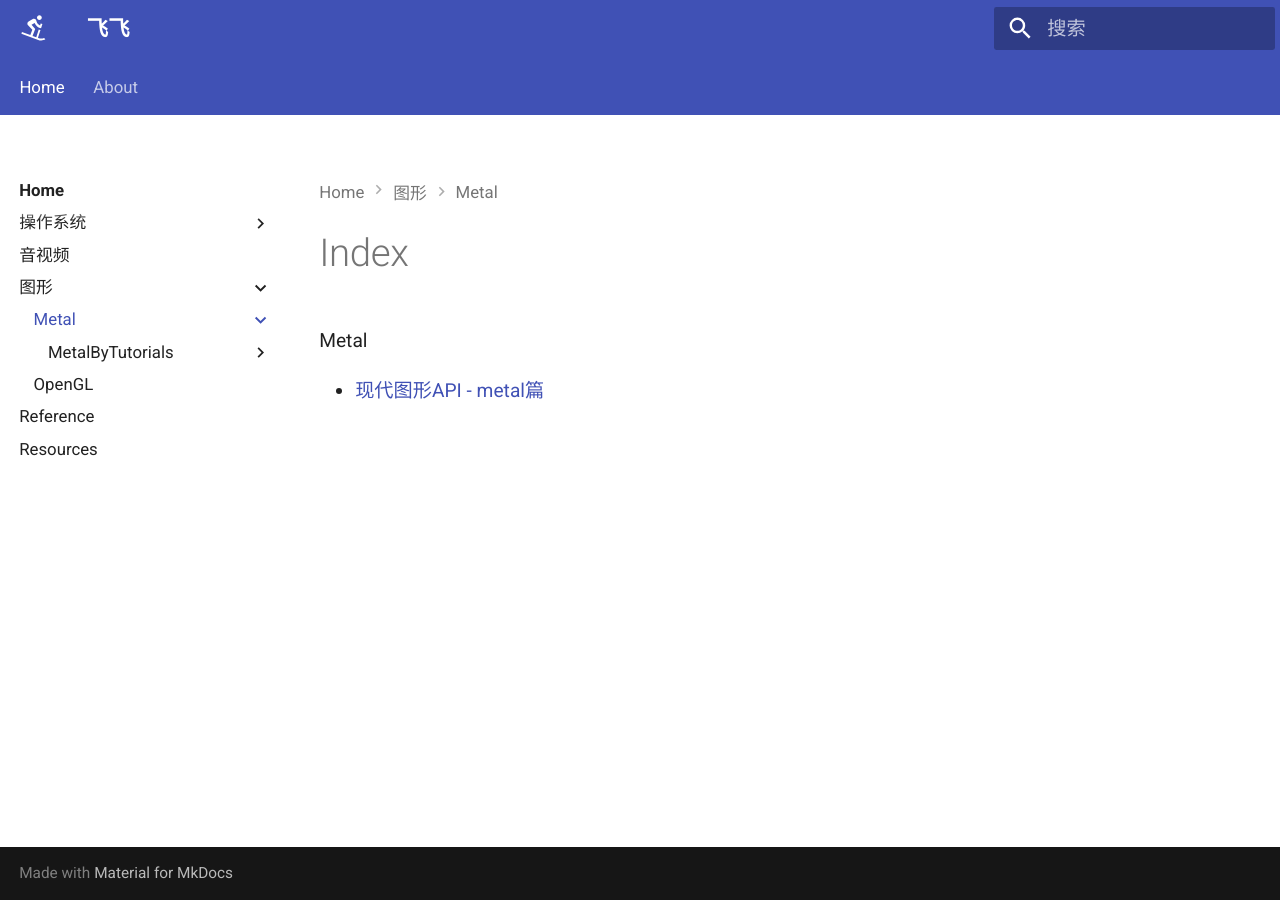
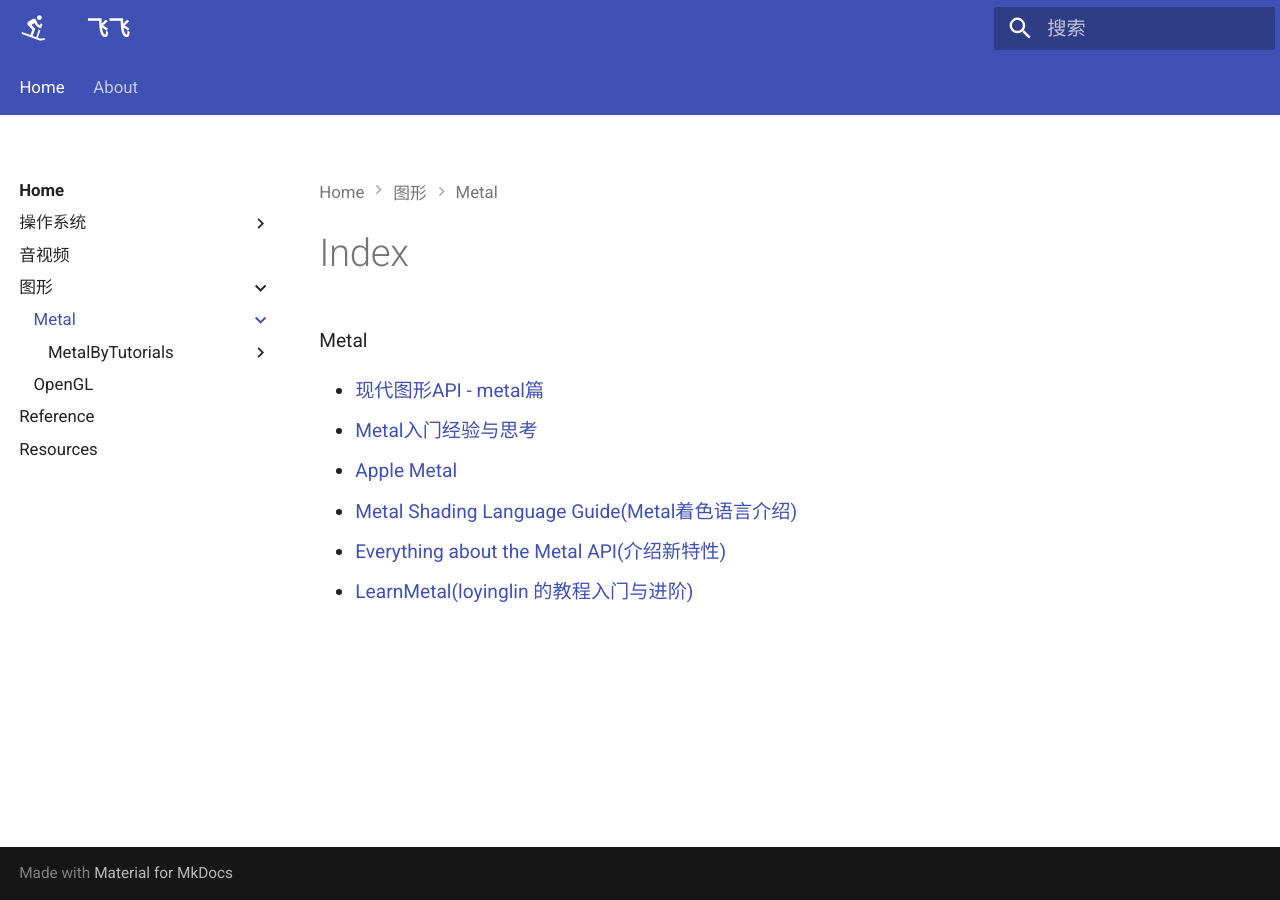
Before and after one commit to We-are-intense/harbor, an MkDocs documentation site: the page built from docs/Category/Graphics/Metal/index.md, in a window 1280 px wide. Built offline with MkDocs 1.6.1 and Material for MkDocs 9.7.7, drawn with Linux system fonts in a browser that asks for light colours.

Commit message:
metal resources

```diff
--- a/docs/Category/Graphics/Metal/index.md
+++ b/docs/Category/Graphics/Metal/index.md
@@ -1,3 +1,8 @@
 Metal
 
 - [现代图形API - metal篇](https://blog.csdn.net/ZJU_fish1996/article/details/124648917)
+- [Metal入门经验与思考](https://zhuanlan.zhihu.com/p/453521934)
+- [Apple Metal](https://developer.apple.com/documentation/metal?language=objc)
+- [Metal Shading Language Guide(Metal着色语言介绍)](https://xiaozhuanlan.com/star)
+- [Everything about the Metal API(介绍新特性)](https://metalkit.org/)
+- [LearnMetal(loyinglin 的教程入门与进阶)](https://github.com/loyinglin/LearnMetal/tree/master)
```
Also changed, not shown: docs/Category/Graphics/OpenGL/index.md (+6 -0 lines).
